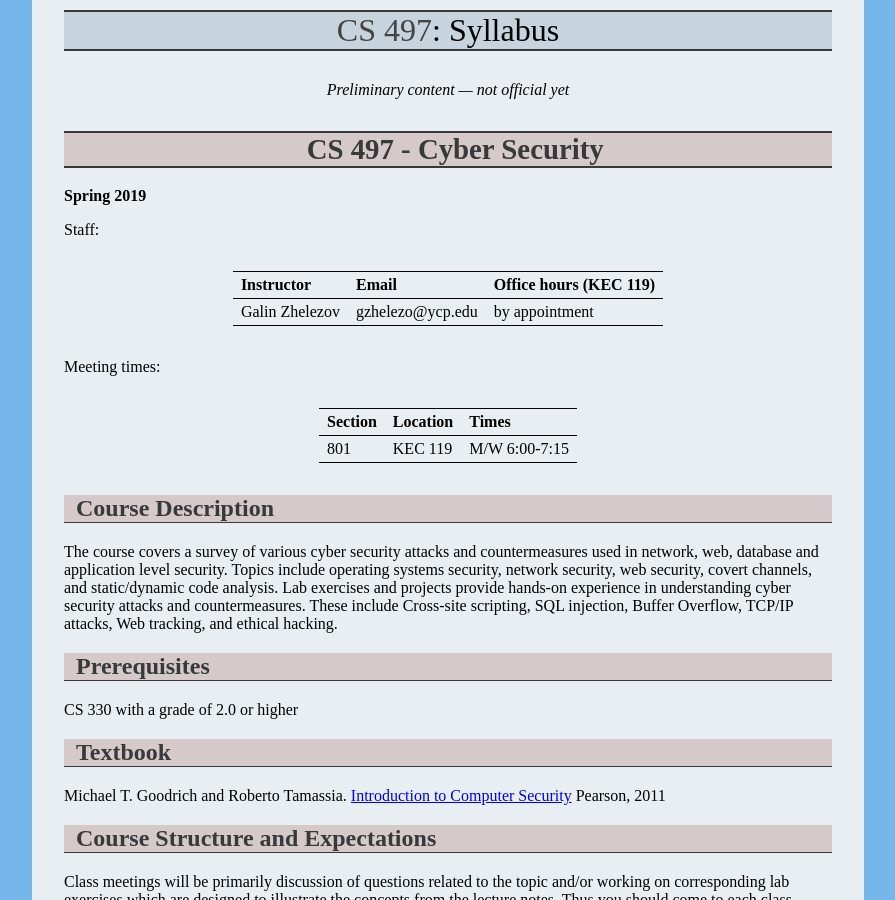
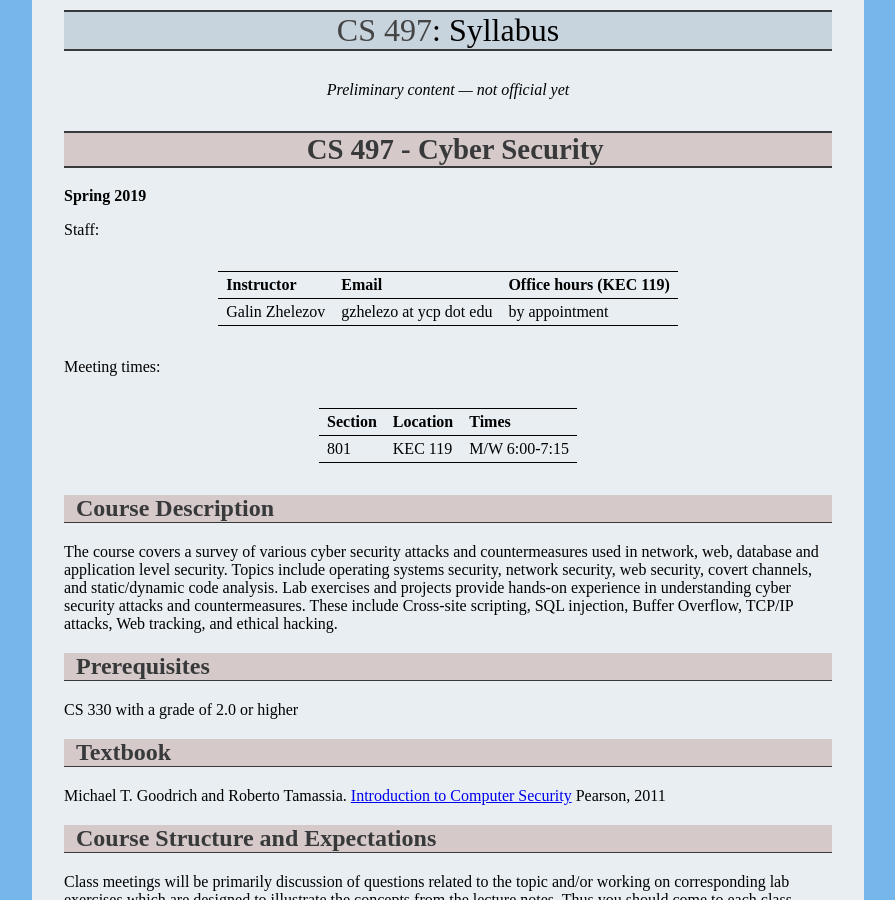
Before and after one commit to ycpcs/cs497-spring2019, a Jekyll site: the page built from syllabus.md, in a window 1280 px wide and 900 px high. Shown: the whole window, without its empty margins (192-1087 px from the left). Built offline with Jekyll 4.4.1, drawn with Linux system fonts in a browser that asks for light colours.

Commit message:
Update syllabus.md

```diff
--- a/syllabus.md
+++ b/syllabus.md
@@ -12,7 +12,7 @@ Staff:
 
 > Instructor | Email | Office hours (KEC 119)
 > ---------- | ----- | ----------------------
-> Galin Zhelezov | gzhelezo@ycp.edu | by appointment
+> Galin Zhelezov | gzhelezo at ycp dot edu | by appointment
 
 Meeting times:
 
```
